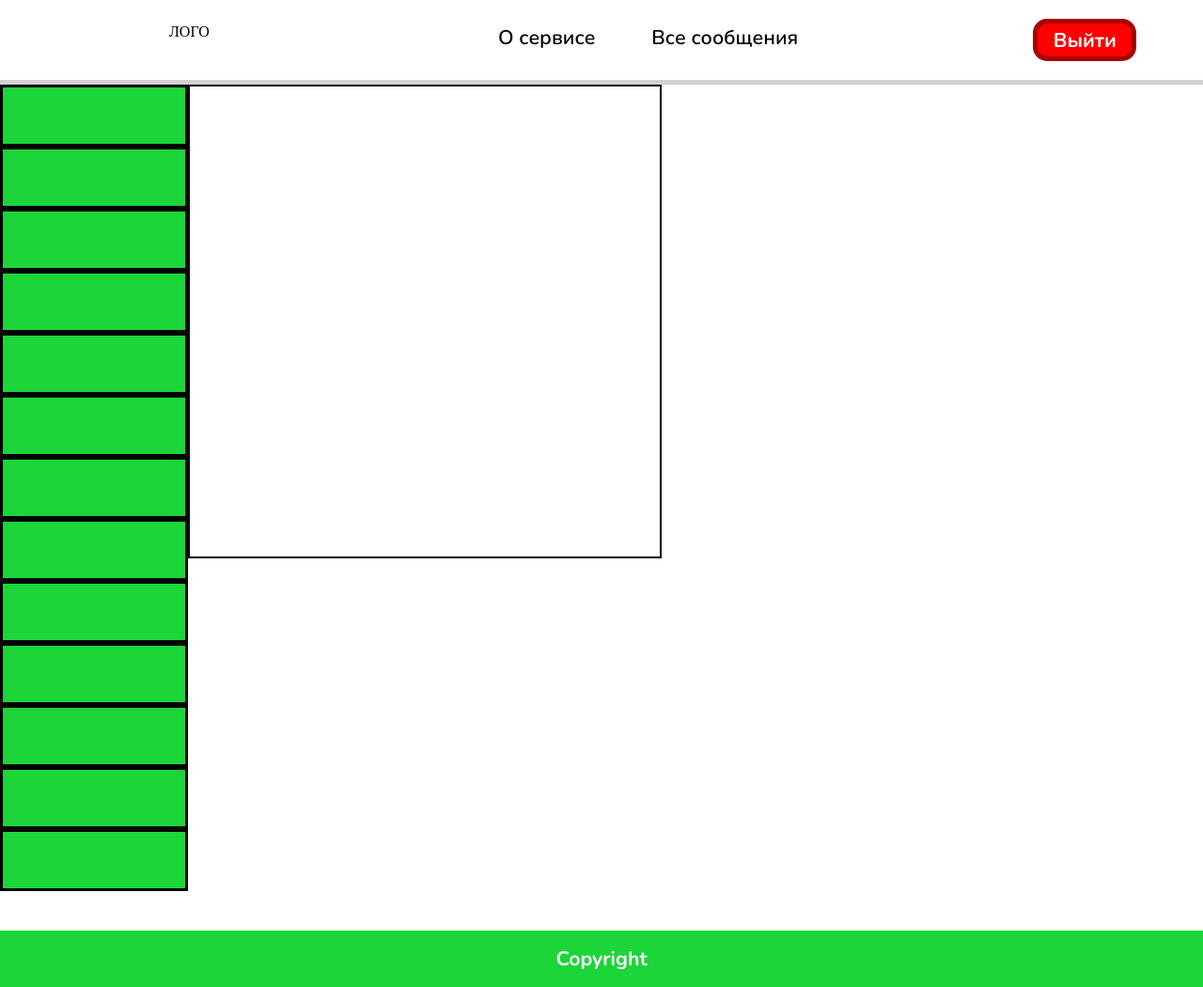
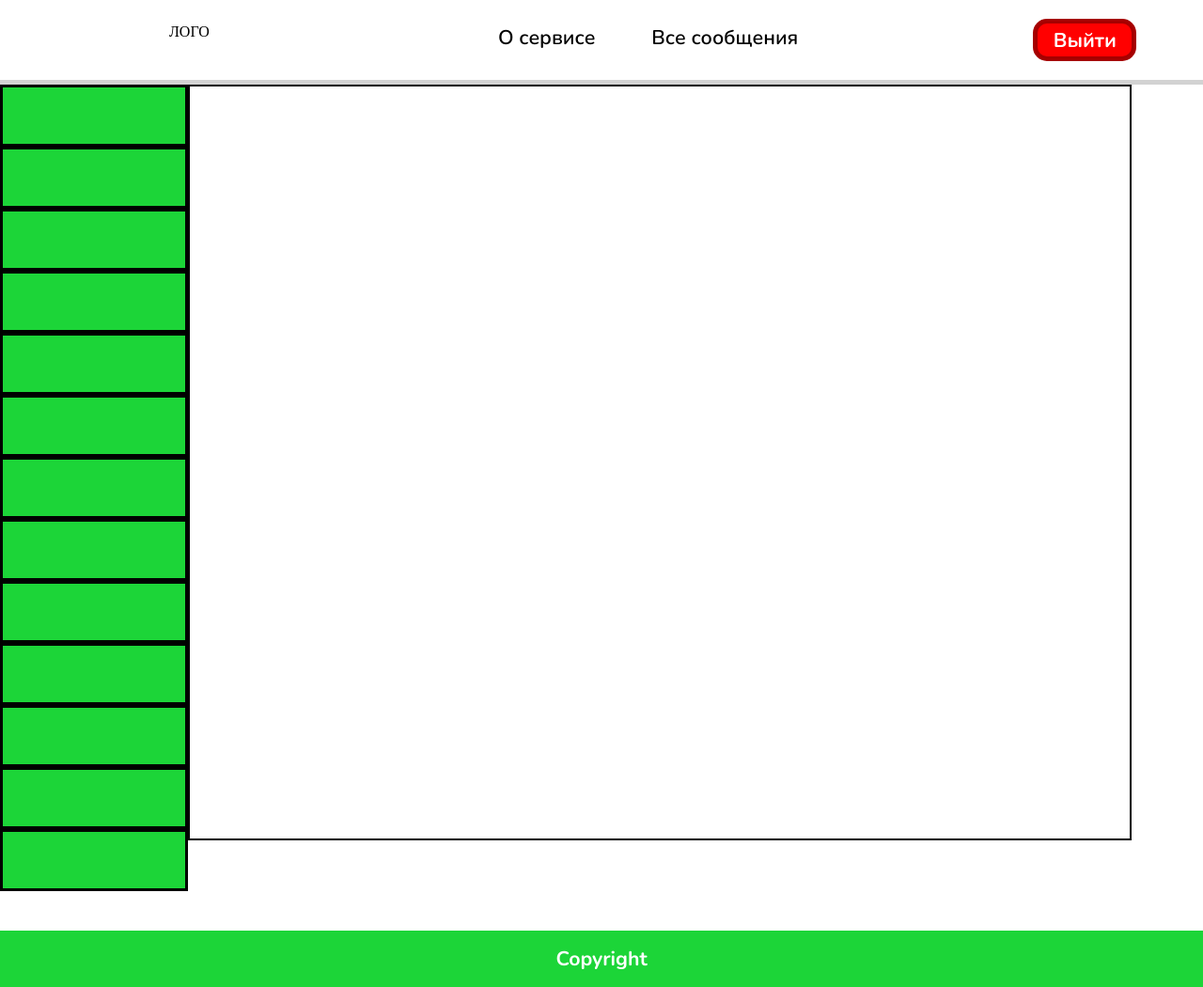
Before and after one commit to LeonardVelikiy/practica, a PHP site: page /pages/administration.php in a window 1280 px wide. Shown: the whole page at 94% size. Run offline with PHP 8.4, Linux system fonts and the light colour scheme.

Commit message:
fix admin content

```diff
--- a/styles/administration.css
+++ b/styles/administration.css
@@ -111,8 +111,8 @@
 }
 .admin_content
 {
-	width: 500px;
-	height: 500px;
+	width: 1000px;
+	height: 800px;
 	border: 2px solid black;
 }
 
```
